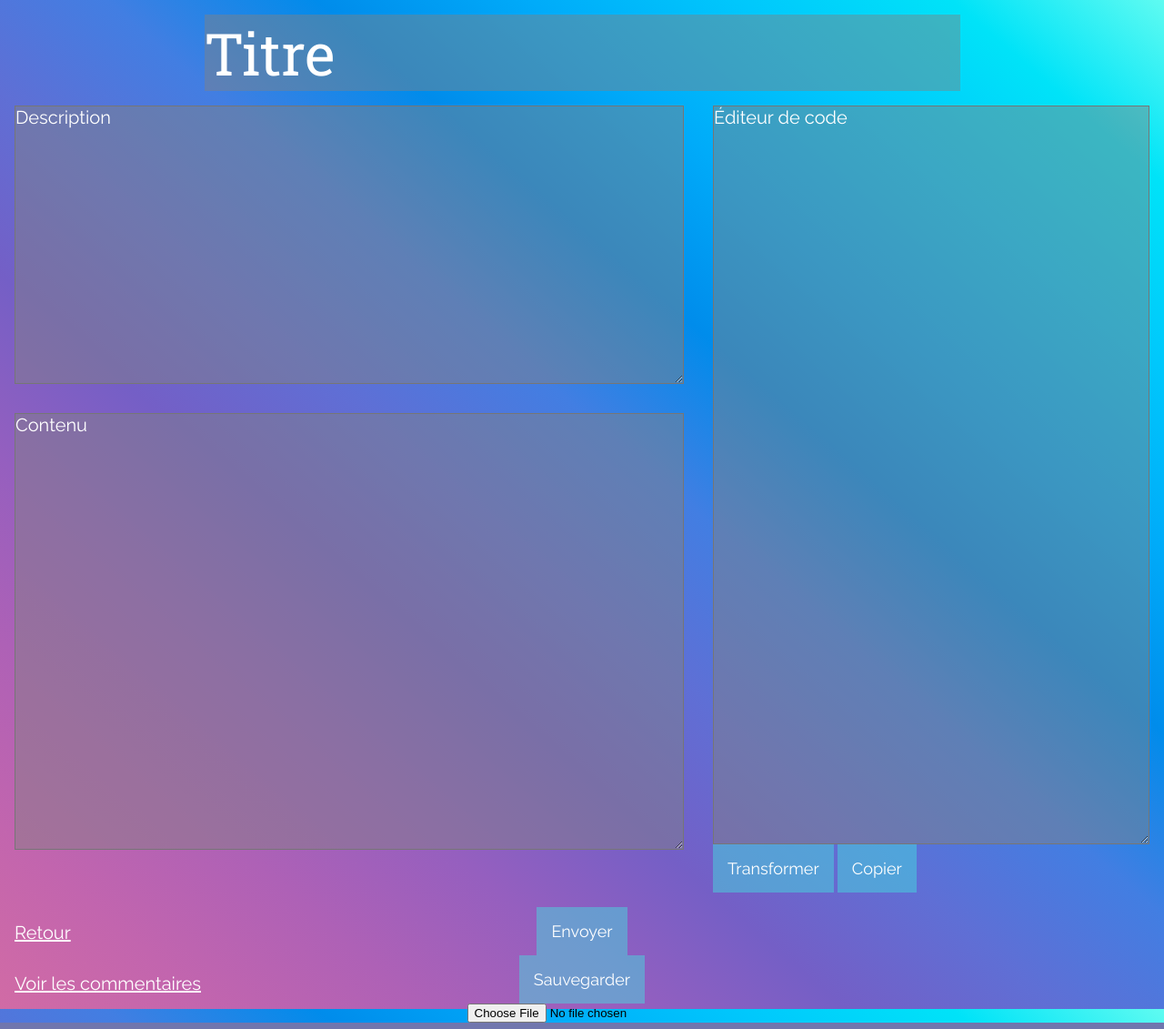
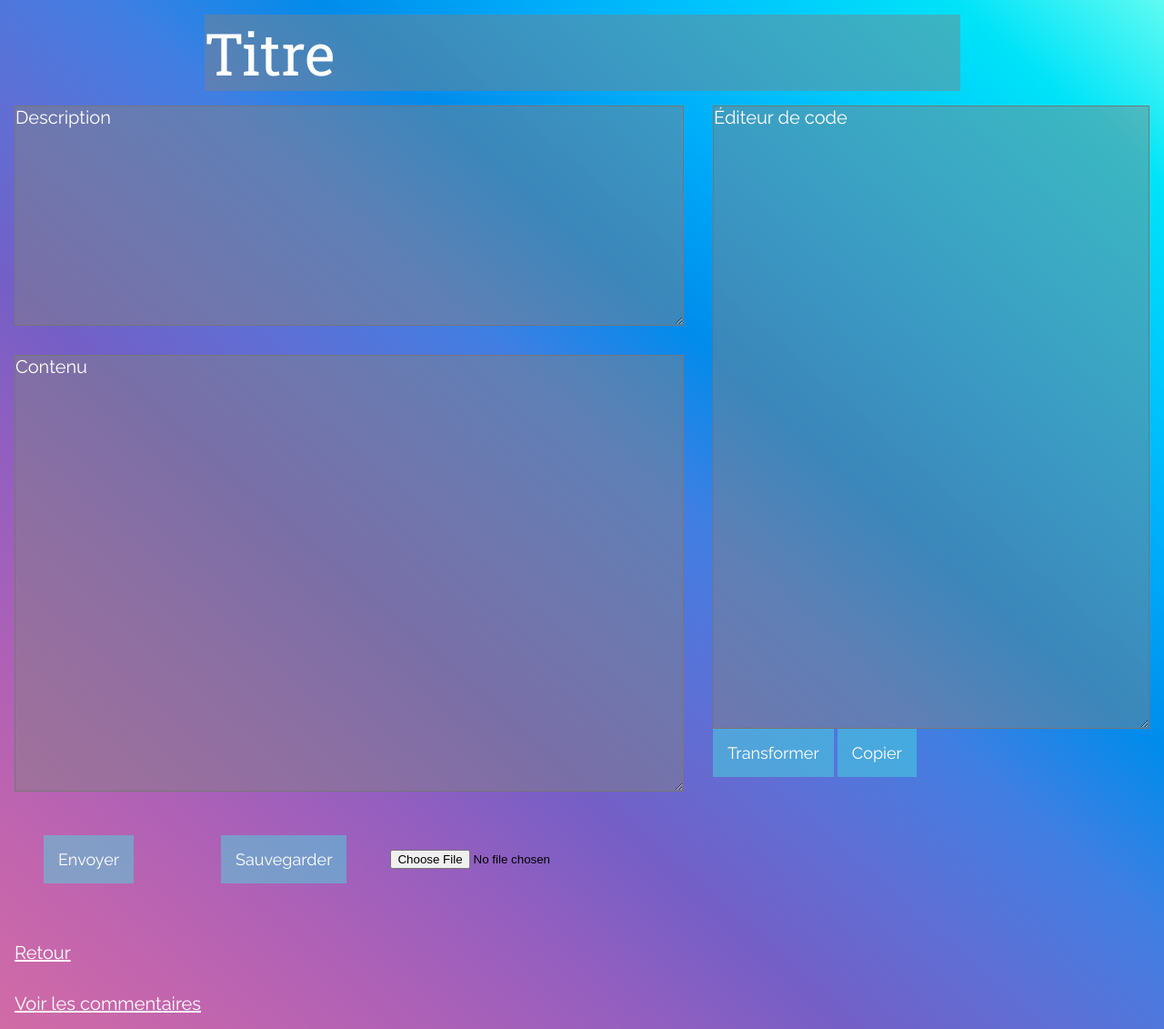
Before and after one commit to Redshark61/BDD-MySQL, a PHP site: page /add_commentaire.php in a window 1280 px wide. Shown: the whole page at 91% size. Run offline with PHP 8.4, Linux system fonts and the light colour scheme; the visitor is signed in with stand-in values (Sample User, id 1).

Commit message:
fix : maj du css

```diff
--- a/scss/style-create.css
+++ b/scss/style-create.css
@@ -19,8 +19,6 @@ form {
   display: grid;
   -ms-grid-columns: 60% 40%;
       grid-template-columns: 60% 40%;
-  -ms-grid-rows: auto 90% auto;
-      grid-template-rows: auto 90% auto;
       grid-template-areas: "title title" "edition_text edition_code" "button button";
 }
 
@@ -135,9 +133,23 @@ input::placeholder {
 
 .container__button {
   width: 100%;
-  display: -ms-grid;
-  display: grid;
-  place-items: center;
+  display: -webkit-box;
+  display: -ms-flexbox;
+  display: flex;
+  -webkit-box-orient: horizontal;
+  -webkit-box-direction: normal;
+      -ms-flex-direction: row;
+          flex-direction: row;
+  -webkit-box-pack: start;
+      -ms-flex-pack: start;
+          justify-content: start;
+  -webkit-box-align: center;
+      -ms-flex-align: center;
+          align-items: center;
+}
+
+.container__button button {
+  margin: 3rem;
 }
 
 button {
--- a/scss/style-create.scss
+++ b/scss/style-create.scss
@@ -2,7 +2,6 @@
 form {
     display: grid;
     grid-template-columns: 60% 40%;
-    grid-template-rows: auto 90% auto;
     grid-template-areas: "title title" "edition_text edition_code" "button button";
 }
 
@@ -78,8 +77,13 @@ input::placeholder {
 
 .container__button {
     width: 100%;
-    display: grid;
-    place-items: center;
+    display: flex;
+    flex-direction: row;
+    justify-content: start;
+    align-items: center;
+    button {
+        margin: 3rem;
+    }
 }
 
 button {
--- a/scss/style_affiche.css
+++ b/scss/style_affiche.css
@@ -56,10 +56,4 @@ main .container_article a {
   font-size: 20px;
   font-family: "Raleway", sans-serif;
 }
-
-span.code {
-  background: #626262;
-  padding: 0.5rem;
-  color: #acacac;
-}
 /*# sourceMappingURL=style_affiche.css.map */
--- a/scss/style_affiche.scss
+++ b/scss/style_affiche.scss
@@ -30,8 +30,3 @@ main {
         }
     }
 }
-span.code {
-    background: rgb(98, 98, 98);
-    padding: 0.5rem;
-    color: rgb(172, 172, 172);
-}
```
Also changed, not shown: scss/style_tuto.css (+16 -0 lines), scss/style_tuto.scss (+14 -0 lines), 3 other files.
